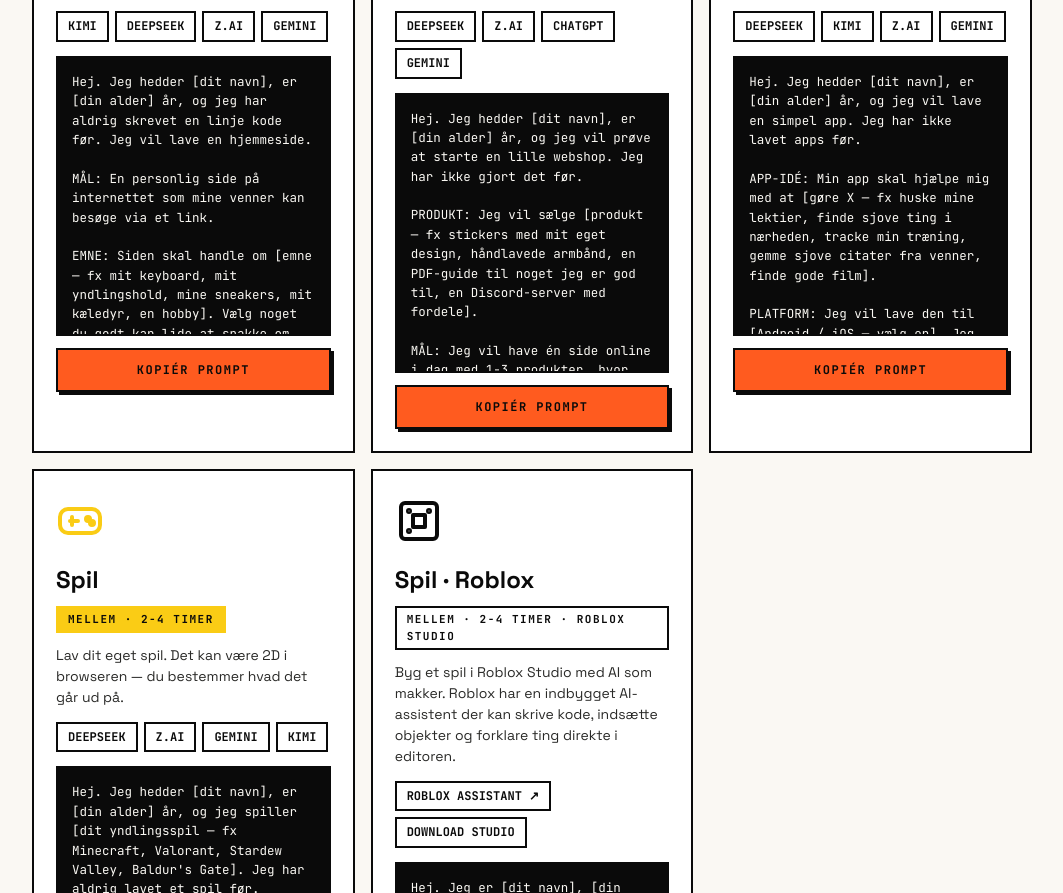
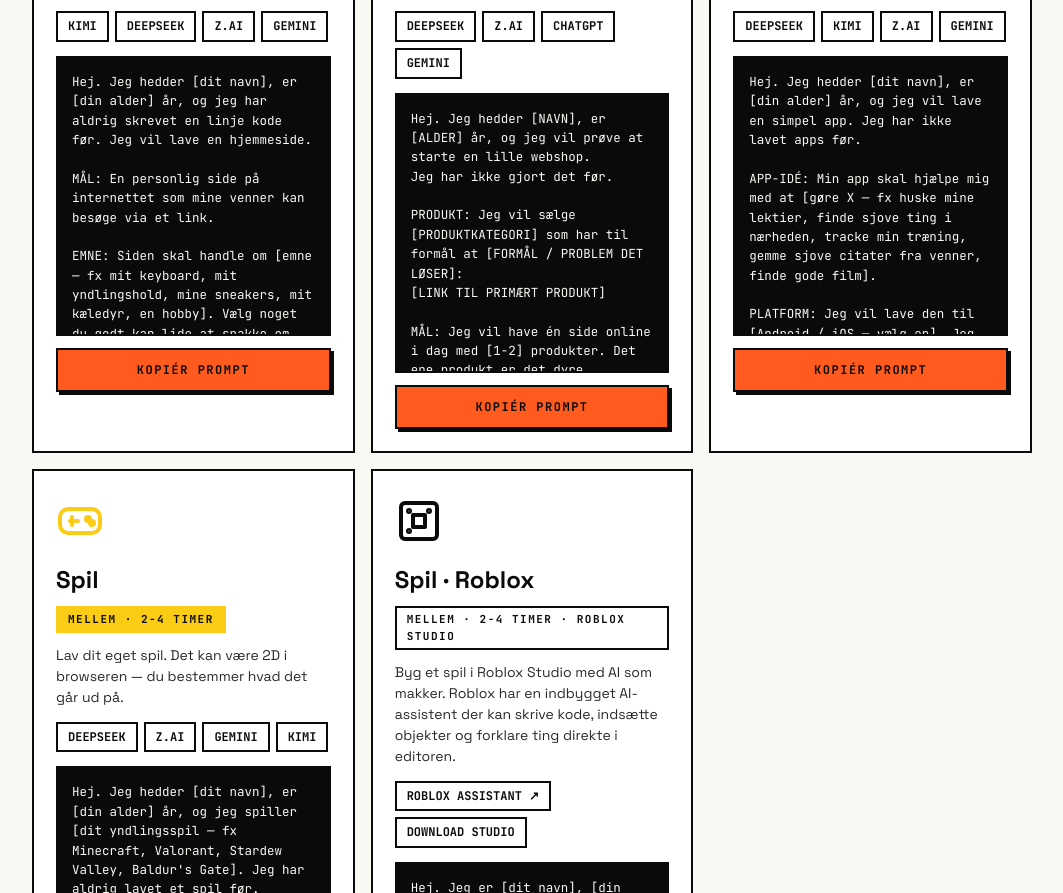
Before and after one commit to IkkeOmar/gxu-skab-med-ai, a plain HTML site: page prompts.html in a window 1280 px wide. Shown: the part 910-1803 px from the top of the page, without its empty margins (108-1171 px from the left). Drawn offline with Linux system fonts and the light colour scheme.

Commit message:
Opdater webshop-prompt til copy-paste-venlig skabelon
Den gamle webshop-prompt bad eleverne vælge et produkt selv. Den nye
beder dem udfylde specifikke felter (NAVN, ALDER, PRODUKTKATEGORI,
FORMÅL, LINK, antal produkter, mappe-sti, tech-stack, reference-side,
scroll-effekter) så de kan kopiere prompten direkte ind i en AI og få
en handlingsklar plan for frontend-koden.

Stilen er bevidst kort og dansk, og kræver mindre forarbejde før de
sender den af sted.

```diff
--- a/prompts.html
+++ b/prompts.html
@@ -304,23 +304,32 @@
         <a href="https://chatgpt.com" target="_blank">CHATGPT</a>
         <a href="https://gemini.google.com" target="_blank">GEMINI</a>
       </div>
-      <div class="prompt-box">Hej. Jeg hedder [dit navn], er [din alder] år, og jeg vil prøve at starte en lille webshop. Jeg har ikke gjort det før.
+      <div class="prompt-box">Hej. Jeg hedder [NAVN], er [ALDER] år, og jeg vil prøve at starte en lille webshop.
+Jeg har ikke gjort det før.
 
-PRODUKT: Jeg vil sælge [produkt — fx stickers med mit eget design, håndlavede armbånd, en PDF-guide til noget jeg er god til, en Discord-server med fordele].
+PRODUKT: Jeg vil sælge [PRODUKTKATEGORI] som har til formål at [FORMÅL / PROBLEM DET LØSER]:
+[LINK TIL PRIMÆRT PRODUKT]
 
-MÅL: Jeg vil have én side online i dag med 1-3 produkter, hvor folk kan se dem og skrive til mig for at købe. Jeg tager betaling manuelt (MobilePay) — jeg behøver ikke en betalingsløsning endnu.
+MÅL: Jeg vil have én side online i dag med [1-2] produkter. Det ene produkt er det dyre
+(linket ovenfor), det andet skal være et billigere men praktisk produkt i samme
+"type / klasse" uden at være dyrt.
 
 GIV MIG EN PLAN FOR:
-1. Hvilken gratis platform jeg skal bruge som nybegynder (anbefal ÉT)
-2. Hvad jeg SKAL have klar før jeg går live (produktbilleder, beskrivelse, pris)
-3. Hvad jeg SKAL være opmærksom på (lovligt i Danmark, moms når jeg tjener over 50.000 kr/år, fortrydelsesret)
-4. Hvor lang tid det realistisk tager fra idé til første salg
-5. ÉT konkret første skridag jeg kan tage nu
 
-REGLER:
-- Vær ærlig om hvad der er nemt vs. svært
-- Hvis noget kræver at jeg er fyldt 18, så sig det højt
-- Giv mig EN plan, ikke en menu af muligheder</div>
+1. Jeg har en mappe hvor jeg vil copy-paste AL kode du giver mig. Lad os starte med
+   at lave "FRONTEND" — login og alt backend kan komme senere.
+   Mappe: [STI TIL MAPPE, f.eks. C:\Users\...\Projekt]
+
+2. Jeg vil gerne have en simpel tech stack ([HTML, CSS og JS] / [andet]).
+
+3. Hvad jeg SKAL være opmærksom på (lovligt i Danmark, moms når jeg tjener over
+   50.000 kr/år, fortrydelsesret, [andre relevante regler for produktet]).
+
+4. Navigationsbaren skal være interaktiv — se "[REFERENCESSIDE]", når man hover over
+   en mulighed, ændrer det indholdet af siden. Jeg kan også godt lide [SCROLL EFFECTS /
+   andre visuelle effekter].
+
+Lad os starte med designforslag og struktur for siden, og en niche.</div>
       <button class="copy-btn" onclick="event.stopPropagation(); copy(this)">KOPIÉR PROMPT</button>
     </div>
 
```
